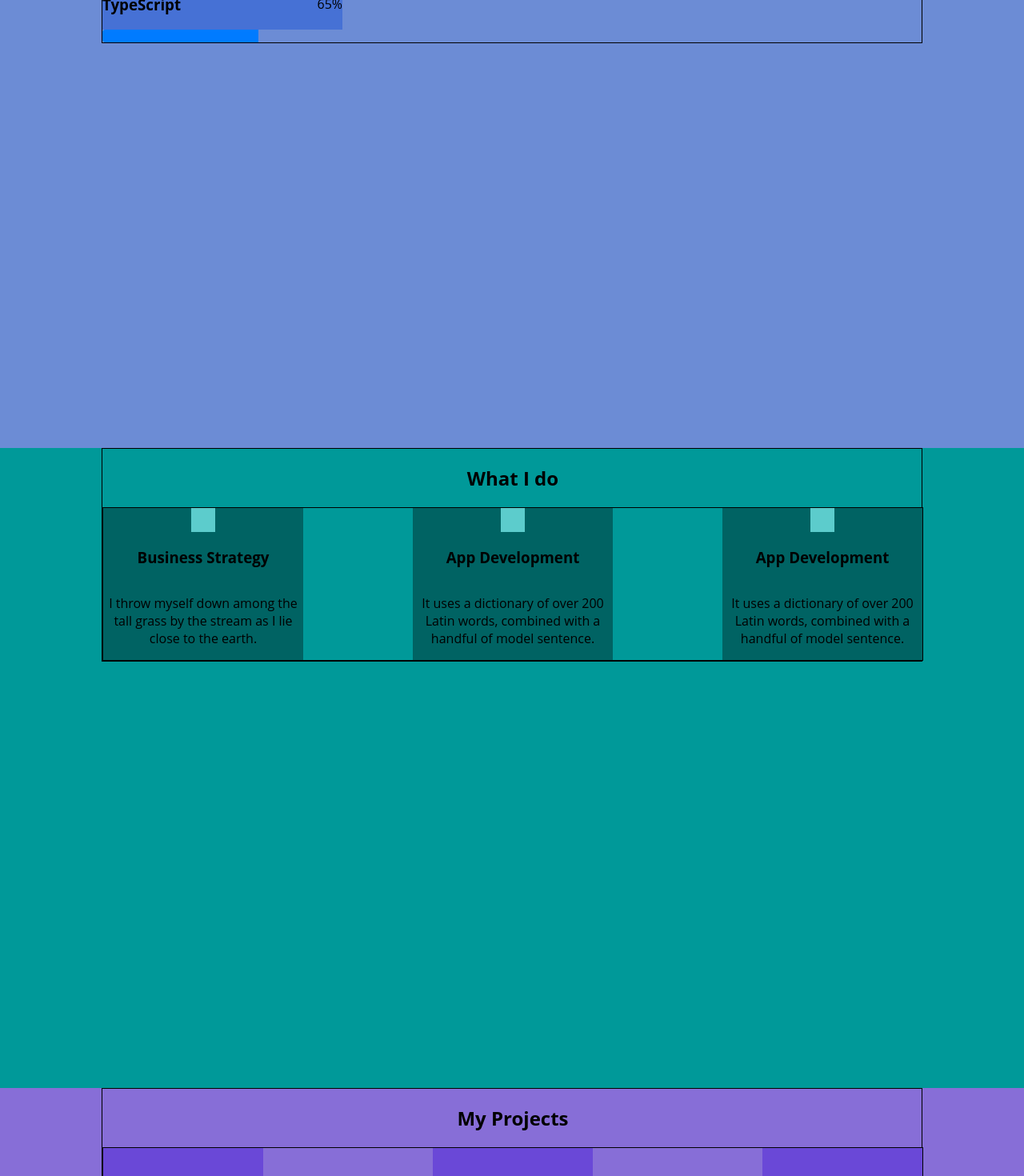
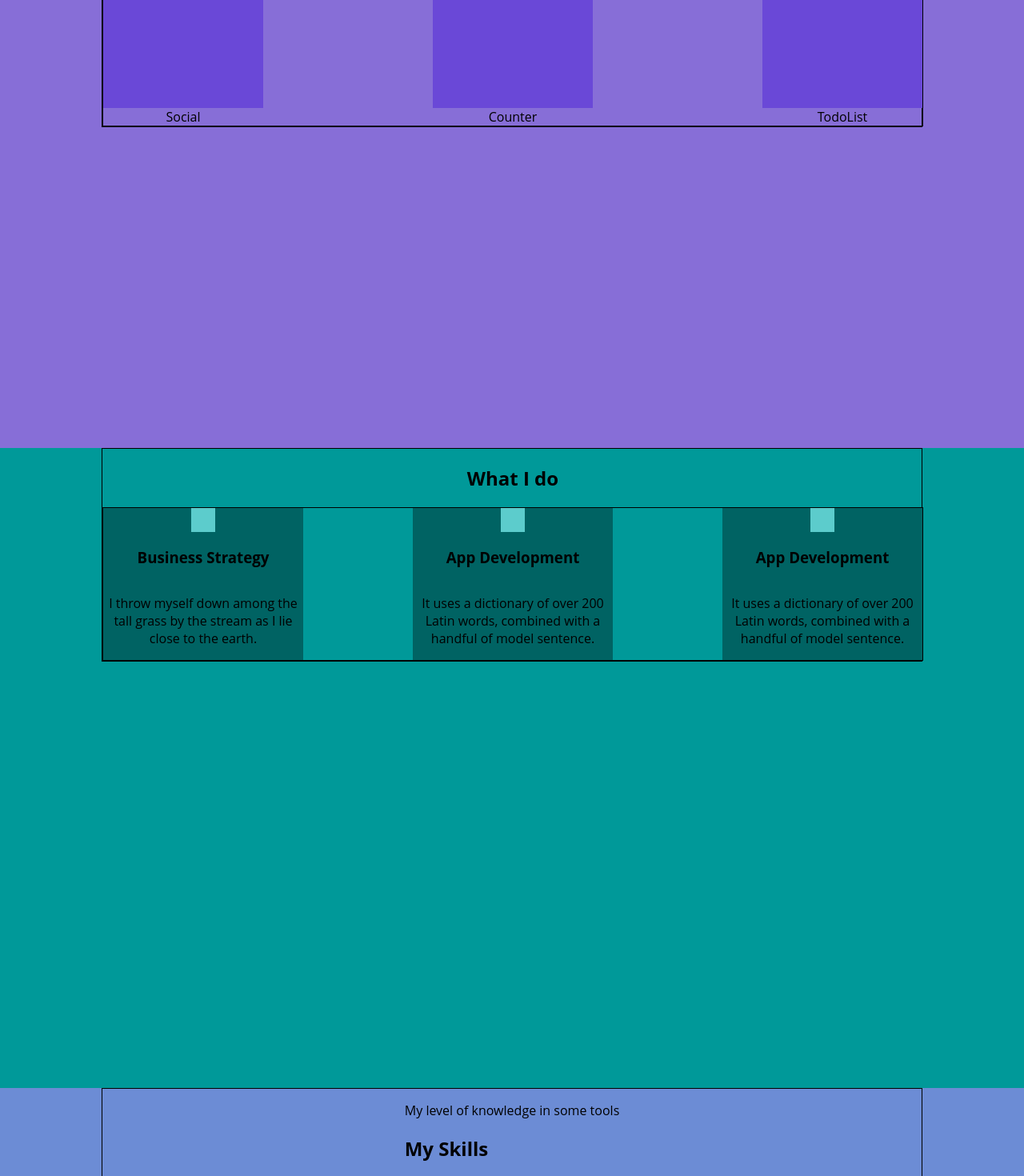
Before and after one commit to Grisha0404/portfolio, a React (Create React App) app: page / in a window 1280 px wide. Shown: the part 1120-2590 px from the top of the page at 80% size. Built offline with nearby package versions, Linux system fonts and the light colour scheme.

Commit message:
refactor styles

```diff
--- a/src/App.tsx
+++ b/src/App.tsx
@@ -13,9 +13,9 @@ function App() {
         <div className='App'>
             <Header/>
             <Main/>
+            <Projects/>
+            <Features/>
             <Skills/>
-            <Features/>
-            <Projects/>
             <Contacts/>
             <Footer/>
         </div>
```
